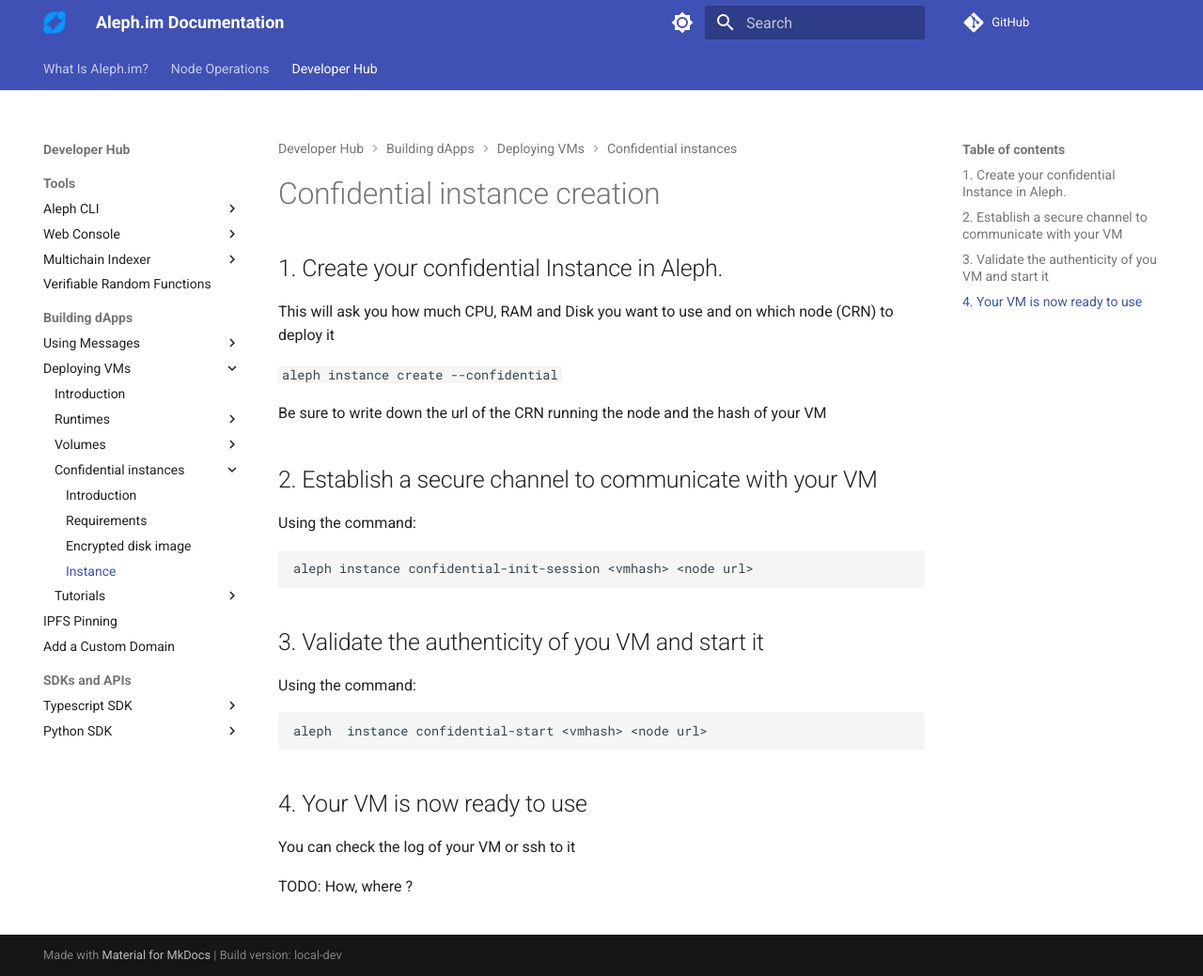
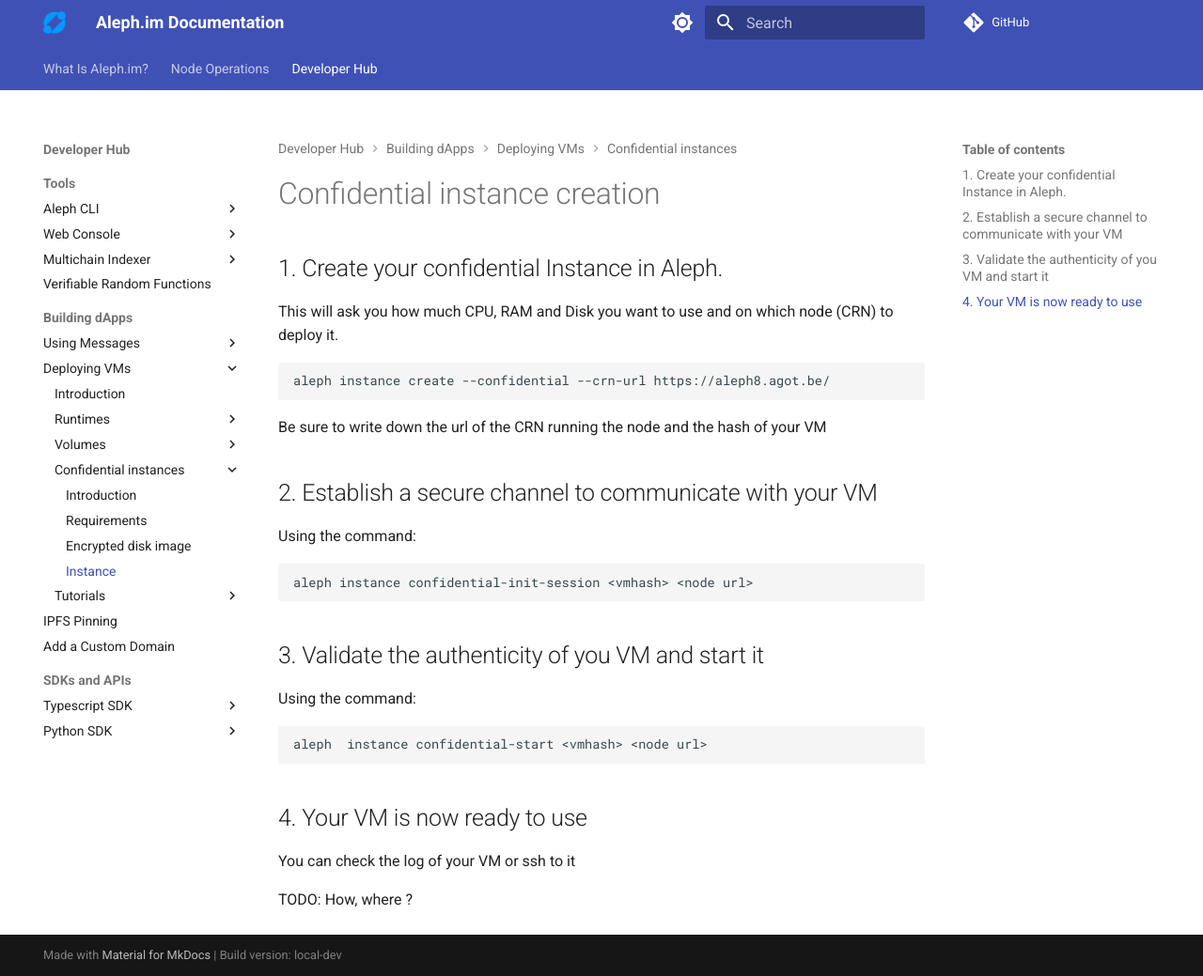
Before and after one commit to aleph-im/aleph-docs, an MkDocs documentation site: the page built from docs/computing/confidential/instance.md, in a window 1280 px wide and 1039 px high. Shown: the whole window at 94% size. Built offline with MkDocs 1.6.1 and Material for MkDocs 9.7.7, drawn with Linux system fonts in a browser that asks for light colours; plug-ins that fetch from the network failed and are left out; comment, search, counter and statistics services are not loaded.

Commit message:
Add CRN URL in instance creation

````diff
--- a/docs/computing/confidential/instance.md
+++ b/docs/computing/confidential/instance.md
@@ -2,9 +2,11 @@
 
 ## 1. Create your confidential Instance in Aleph.
 
-This will ask you how much CPU, RAM and Disk you want to use and on which node (CRN) to deploy it
+This will ask you how much CPU, RAM and Disk you want to use and on which node (CRN) to deploy it.
 
-`aleph instance create  --confidential`
+```shell
+aleph instance create --confidential --crn-url https://aleph8.agot.be/
+```
 
 Be sure to write down the url of the CRN running the node and the hash of your VM
 
````
